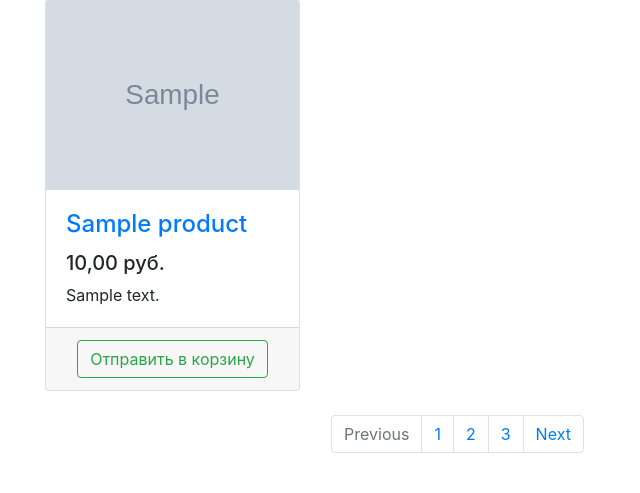
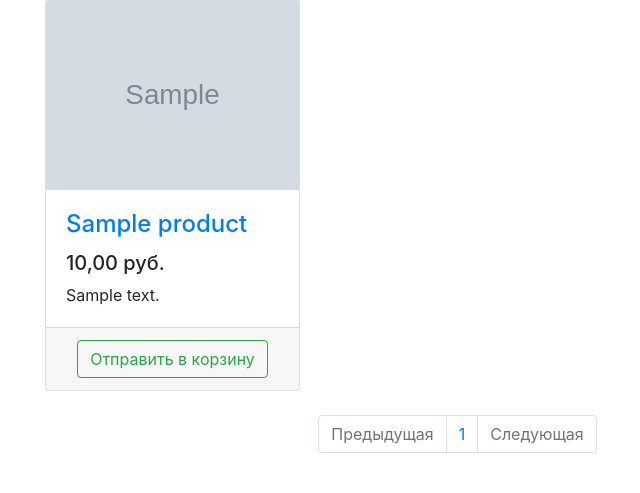
Before and after one commit to 1pestilent/webstudy, a Django app: page /products/ in a window 1280 px wide. Shown: the part 600-1093 px from the top of the page, without its empty margins (325-965 px from the left). Run offline with Django 4.2, Linux system fonts and the light colour scheme; tables that the repository leaves empty hold one stand-in row (values such as "Sample post"); grey boxes marked "Sample" are stand-in pictures; some libraries are stand-ins or nearby versions.

Commit message:
Добавлена фильтрация по категориям и пагинация

```diff
--- a/clothesshop/products/templates/products/products.html
+++ b/clothesshop/products/templates/products/products.html
@@ -18,8 +18,7 @@
             <h1 class="my-4">Store</h1>
             <div class="list-group">
                 {% for category in categories %}
-                <a href="#" class="list-group-item">{{category.name}}</a>
-
+                <a href="{% url 'products:category' category.id %}" class="list-group-item">{{category.name}}</a>
                 {% endfor %}
             </div>
 
@@ -80,14 +79,21 @@
 
             <nav aria-label="Page navigation example">
                 <ul class="pagination justify-content-center">
-                    <li class="page-item disabled">
-                        <a class="page-link" href="#" tabindex="-1" aria-disabled="true">Previous</a>
+                    <li class="page-item {% if not products.has_previous %} disabled {% endif %}">
+                        <a class="page-link"
+                        href="{% if products.has_previous %} {% url 'products:paginator' products.previous_page_number %} {% else %} # {% endif %}"
+                        tabindex="-1" aria-disabled="true">Предыдущая</a>
                     </li>
-                    <li class="page-item"><a class="page-link" href="#">1</a></li>
-                    <li class="page-item"><a class="page-link" href="#">2</a></li>
-                    <li class="page-item"><a class="page-link" href="#">3</a></li>
-                    <li class="page-item">
-                        <a class="page-link" href="#">Next</a>
+                    {% for page in products.paginator.page_range %}
+                        <li class="page-item">
+                            <a class="page-link" href="{% url 'products:paginator' page %}">
+                                {{ page }}
+                            </a>
+                        </li>
+                    {% endfor %}
+                    <li class="page-item {% if not products.has_next %} disabled {% endif %}">
+                        <a class="page-link"
+                        href="{% if products.has_next %} {% url 'products:paginator' products.next_page_number %} {% else %} # {% endif %}">Следующая</a>
                     </li>
                 </ul>
             </nav>
--- a/clothesshop/products/urls.py
+++ b/clothesshop/products/urls.py
@@ -6,6 +6,8 @@ app_name = 'products'
 
 urlpatterns = [
     path('',products,name='index'),
+    path('category/<int:category_id>/',products,name='category'),
+    path('page/<int:page_number>/',products,name='paginator'),
     path('baskets/add/<int:product_id>/',basket_add,name='basket_add'),
     path('baskets/remove/<int:basket_id>/',basket_remove, name='basket_remove'),
 ]
--- a/clothesshop/products/views.py
+++ b/clothesshop/products/views.py
@@ -1,17 +1,24 @@
 from django.shortcuts import render, HttpResponseRedirect
 from products.models import ProductCategory, Product, Basket
 from django.contrib.auth.decorators import login_required
+from django.core.paginator import Paginator
 
 
 # Create your views here.
 def main(request):
     return render(request,"products/index.html")
 
-def products(request):
+def products(request, category_id=None, page_number=1):
+    products = Product.objects.filter(category_id=category_id) if category_id else Product.objects.all()
+    per_page = 3
+
+    paginator = Paginator(products, per_page)
+    products_paginator = paginator.page(page_number)
+
     context = {
         'title': 'Store - Каталог',
-        'products': Product.objects.all(),
-        'categories':ProductCategory.objects.all()
+        'categories':ProductCategory.objects.all(),
+        'products': products_paginator,
     }
     return render(request,"products/products.html",context)
 
@@ -29,6 +36,7 @@ def basket_add(request, product_id):
 
     return HttpResponseRedirect(request.META['HTTP_REFERER'])
 
+@login_required
 def basket_remove(request, basket_id):
     basket = Basket.objects.get(id=basket_id)
     basket.delete()
```
